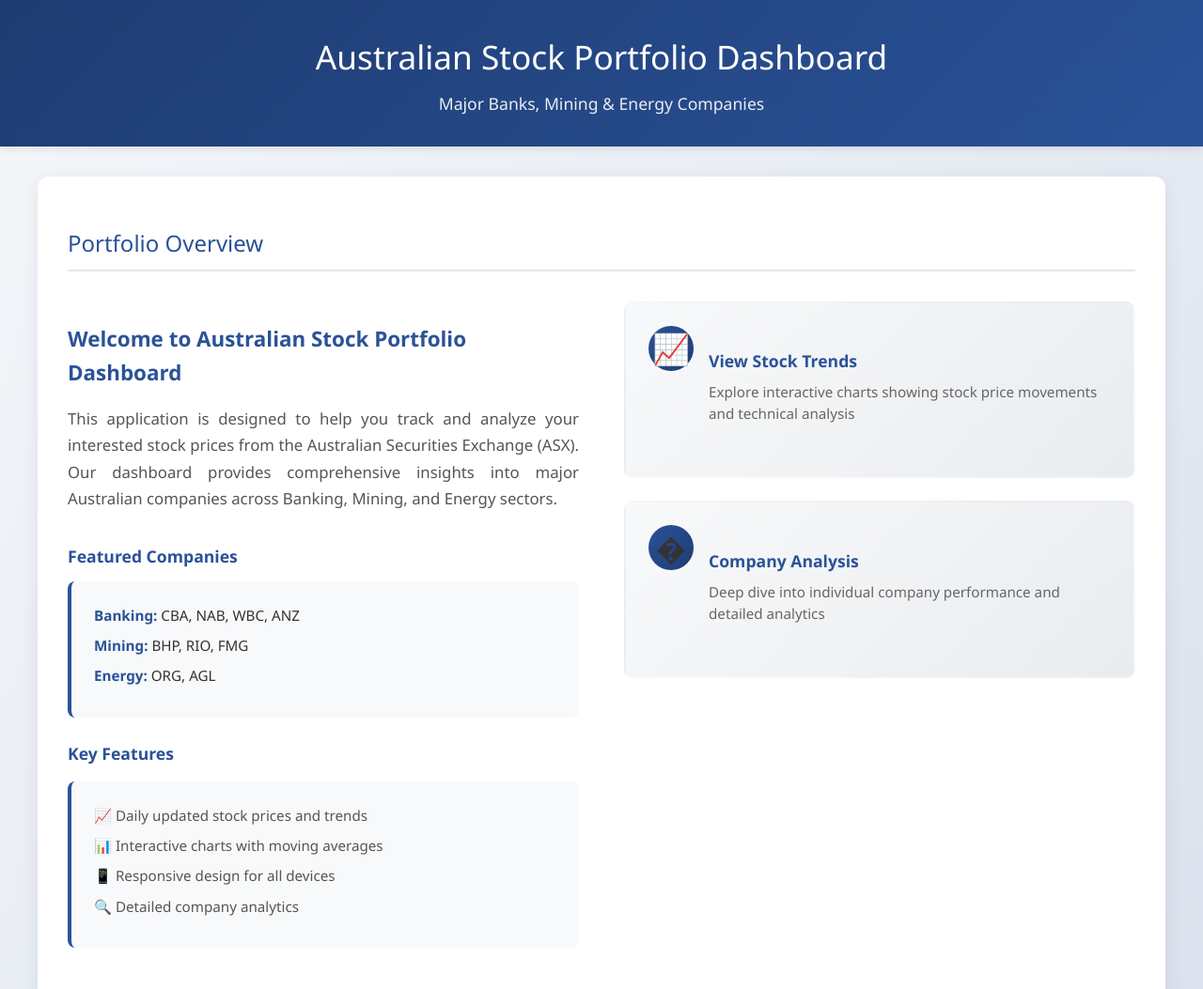
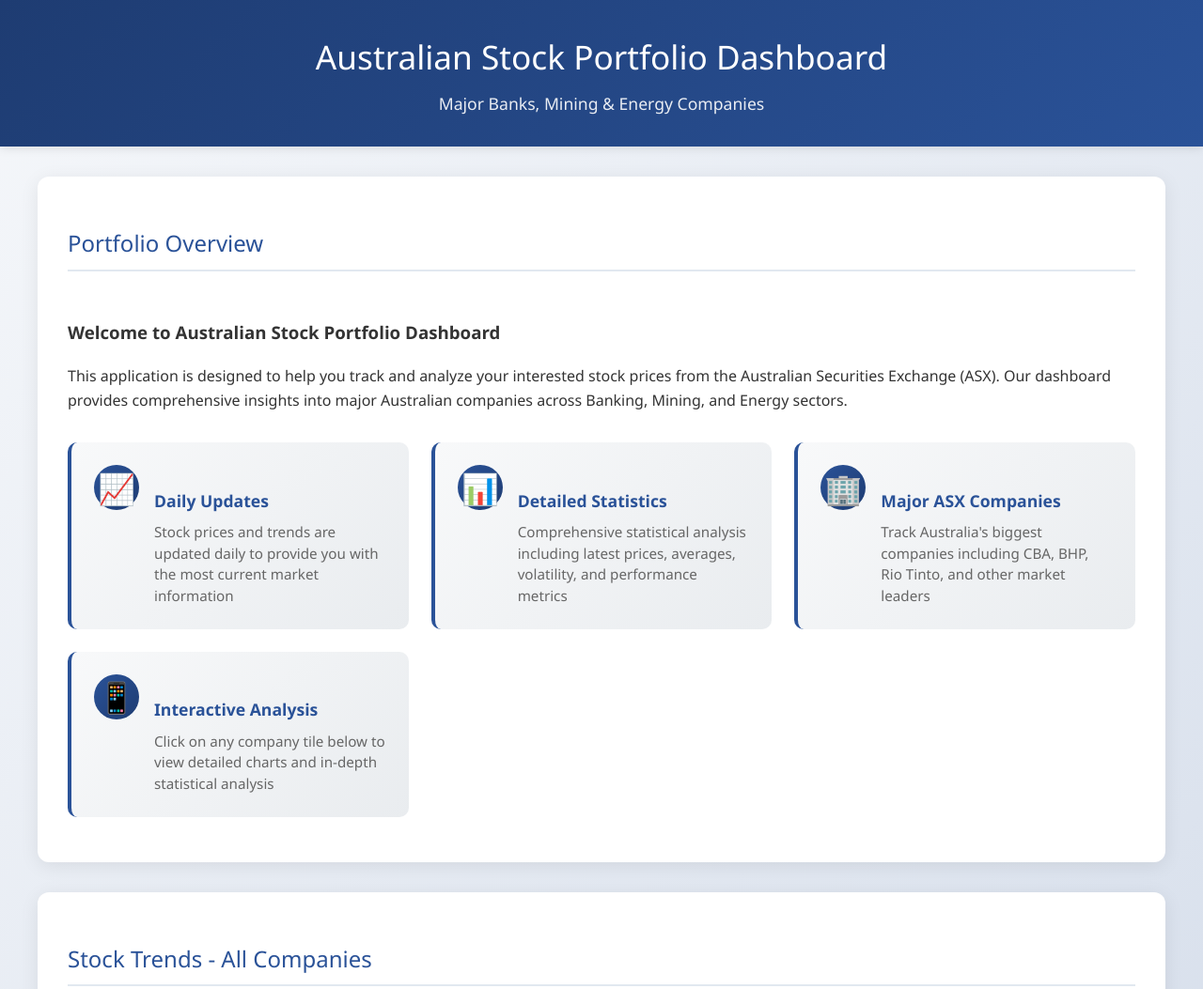
Before and after one commit to Bath1988/stock-portfolio, a plain HTML site: page docs/index.html in a window 1280 px wide. Shown: the top 1053 px of the page at 94% size. Drawn offline with Linux system fonts and the light colour scheme.

Commit message:
Changes to index.html

```diff
--- a/docs/index.html
+++ b/docs/index.html
@@ -16,52 +16,37 @@
         <section id="overview">
             <h2>Portfolio Overview</h2>
             <div class="overview-content">
-                <div class="overview-layout">
-                    <div class="intro-section">
-                        <h3>Welcome to Australian Stock Portfolio Dashboard</h3>
-                        <p>This application is designed to help you track and analyze your interested stock prices from the Australian Securities Exchange (ASX). Our dashboard provides comprehensive insights into major Australian companies across Banking, Mining, and Energy sectors.</p>
+                <div class="overview-text">
+                    <h3>Welcome to Australian Stock Portfolio Dashboard</h3>
+                    <p>This application is designed to help you track and analyze your interested stock prices from the Australian Securities Exchange (ASX). Our dashboard provides comprehensive insights into major Australian companies across Banking, Mining, and Energy sectors.</p>
 
-                        <div class="intro-details">
-                            <h4>Featured Companies</h4>
-                            <div class="company-list">
-                                <div class="sector-group">
-                                    <strong>Banking:</strong> CBA, NAB, WBC, ANZ
-                                </div>
-                                <div class="sector-group">
-                                    <strong>Mining:</strong> BHP, RIO, FMG
-                                </div>
-                                <div class="sector-group">
-                                    <strong>Energy:</strong> ORG, AGL
-                                </div>
-                            </div>
-
-                            <div class="features-list">
-                                <h4>Key Features</h4>
-                                <ul>
-                                    <li>📈 Daily updated stock prices and trends</li>
-                                    <li>📊 Interactive charts with moving averages</li>
-                                    <li>📱 Responsive design for all devices</li>
-                                    <li>🔍 Detailed company analytics</li>
-                                </ul>
+                    <div class="features-grid">
+                        <div class="feature-item">
+                            <div class="feature-icon">📈</div>
+                            <div class="feature-content">
+                                <h4>Daily Updates</h4>
+                                <p>Stock prices and trends are updated daily to provide you with the most current market information</p>
                             </div>
                         </div>
-                    </div>
-
-                    <div class="action-tiles">
-                        <div class="feature-item clickable" data-action="trends">
-                            <div class="feature-icon">📈</div>
+                        <div class="feature-item">
+                            <div class="feature-icon">📊</div>
                             <div class="feature-content">
-                                <h4>View Stock Trends</h4>
-                                <p>Explore interactive charts showing stock price movements and technical analysis</p>
-                                <span class="feature-link">Click to view charts →</span>
+                                <h4>Detailed Statistics</h4>
+                                <p>Comprehensive statistical analysis including latest prices, averages, volatility, and performance metrics</p>
                             </div>
                         </div>
-                        <div class="feature-item clickable" data-action="companies">
-                            <div class="feature-icon">�</div>
+                        <div class="feature-item">
+                            <div class="feature-icon">🏢</div>
                             <div class="feature-content">
-                                <h4>Company Analysis</h4>
-                                <p>Deep dive into individual company performance and detailed analytics</p>
-                                <span class="feature-link">Explore companies →</span>
+                                <h4>Major ASX Companies</h4>
+                                <p>Track Australia's biggest companies including CBA, BHP, Rio Tinto, and other market leaders</p>
+                            </div>
+                        </div>
+                        <div class="feature-item">
+                            <div class="feature-icon">📱</div>
+                            <div class="feature-content">
+                                <h4>Interactive Analysis</h4>
+                                <p>Click on any company tile below to view detailed charts and in-depth statistical analysis</p>
                             </div>
                         </div>
                     </div>
```
